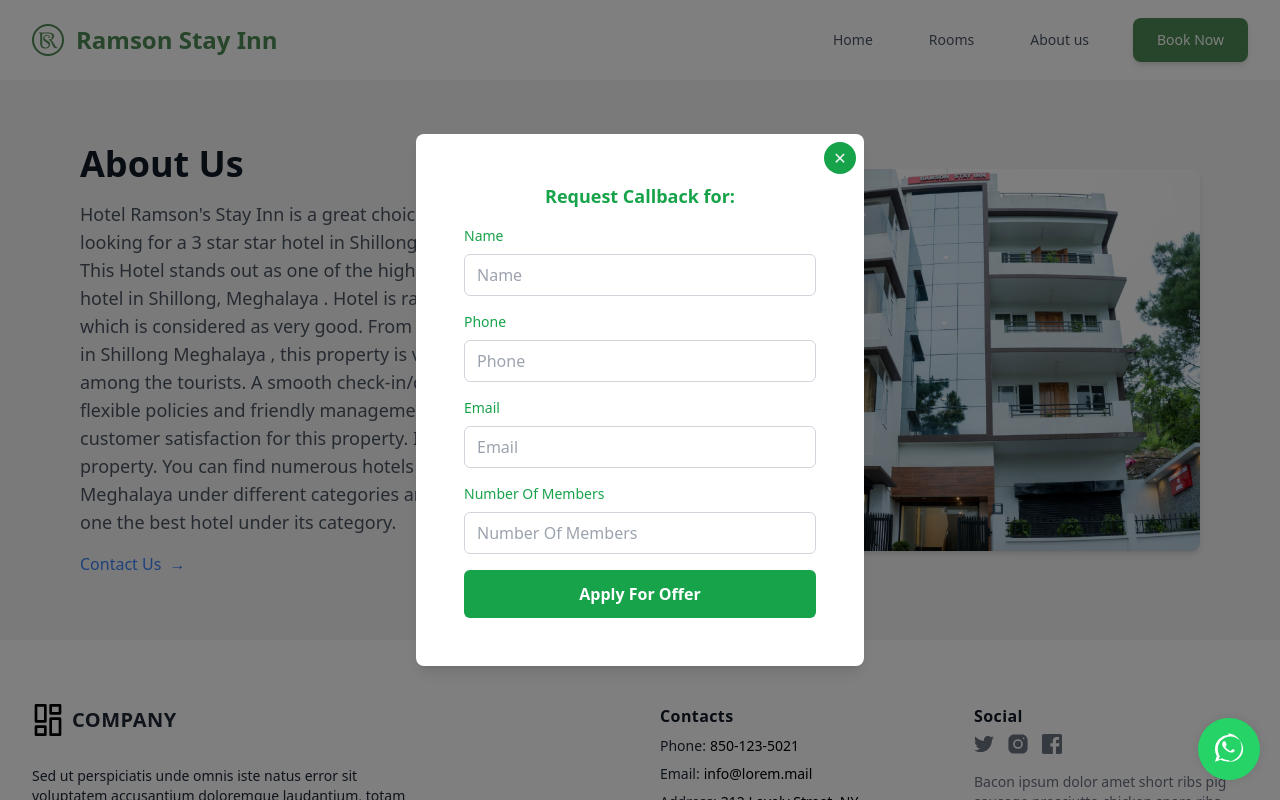
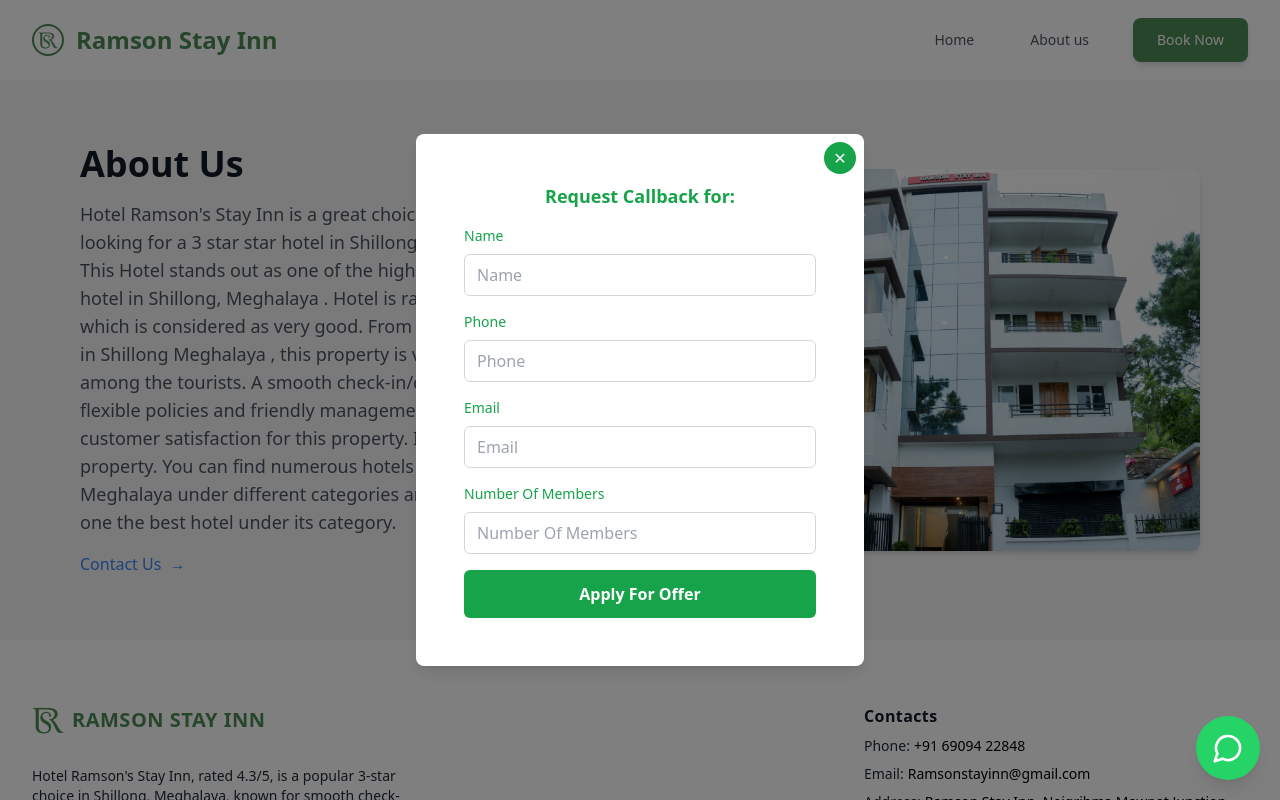
Before and after one commit to jat3in/ramsun-hotel, a React (Vite) app: page /aboutUs in a window 1280 px wide. Shown: the top 800 px of the page. Built offline with nearby package versions, Linux system fonts and the light colour scheme.

Commit message:
update the  footer and other components

```diff
--- a/src/App.jsx
+++ b/src/App.jsx
@@ -61,7 +61,7 @@ function App() {
         <Suspense fallback={<div>Loading...</div>}>
             <Routes>
               <Route path="/" element={<Home />} />
-              <Route path="/AboutUs" element={<AboutUs />} />
+              <Route path="/aboutUs" element={<AboutUs />} />
             </Routes>
           </Suspense>
         </div>
--- a/src/components/ReviewList.jsx
+++ b/src/components/ReviewList.jsx
@@ -7,7 +7,7 @@ const reviews = [
   },
   {
     id: 2,
-    text: "I would like to tell about the le-LOI This is nice property well maintained room superb service and staff prime location in mid City of Udaipur easy going over all nicely experience with this I recommend and must visit.",
+    text: "I would like to tell about the le-LOI This is nice property well maintained room superb service and staff prime location in mid City of Shillong, Meghalaya easy going over all nicely experience with this I recommend and must visit.",
     author: "MahendraV74",
     date: "Nov 25, 2020",
   },
--- a/src/components/RoomList.jsx
+++ b/src/components/RoomList.jsx
@@ -6,14 +6,14 @@ const RoomList = () => {
     {
       image: 'image (9).jpeg',
       title: 'Silver Deluxe Room',
-      description: 'Graciously designed, the Silver Deluxe Rooms at Le ROI, Udaipur offer a luxurious stay to our guests.',
+      description: 'Graciously designed, the Silver Deluxe Rooms at Le ROI, Shillong, Meghalaya offer a luxurious stay to our guests.',
       bedInfo: '1 double bed',
       guestInfo: '2 Guests',
     },
     {
       image: 'image (15).jpeg',
       title: 'Premium Golden Rooms with Balcony',
-      description: 'Spread across 265 sq.ft., these Udaipur Rooms are meticulously crafted and elaborately furnished for a relaxing stay in Udaipur.',
+      description: 'Spread across 265 sq.ft., these Shillong, Meghalaya Rooms are meticulously crafted and elaborately furnished for a relaxing stay in Shillong, Meghalaya.',
       bedInfo: '1 double bed',
       guestInfo: '2 Guests',
     },
--- a/src/components/WhatsAppButton.jsx
+++ b/src/components/WhatsAppButton.jsx
@@ -1,30 +1,15 @@
-import React from 'react';
+import { MessageCircle } from 'lucide-react';
 
 const WhatsAppButton = () => {
   return (
     <a
       href="https://api.whatsapp.com/send?phone=+916909422848&text=Hi,%20I%20am%20looking%20for%20a%20Hotel,%20can%20you%20help%20me?"
-      style={{
-        position: 'fixed',
-        bottom: '20px',
-        right: '20px',
-        backgroundColor: '#25D366', // WhatsApp green color
-        padding: '15px',
-        borderRadius: '50%',
-        cursor: 'pointer',
-        boxShadow: '0px 0px 10px rgba(0, 0, 0, 0.1)',
-        zIndex: 1000, // Ensures the button is on top of other content
-      }}
+      className="fixed bottom-5 right-5 bg-[#25D366] p-4 rounded-full cursor-pointer shadow-lg hover:bg-[#1ea952] transition-colors duration-300 z-50"
+      target="_blank"
+      rel="noopener noreferrer"
+      aria-label="Chat on WhatsApp"
     >
-      <svg
-        xmlns="http://www.w3.org/2000/svg"
-        width="32"
-        height="32"
-        fill="white"
-        viewBox="0 0 24 24"
-      >
-        <path d="M12.001 1.5c-5.799 0-10.5 4.702-10.5 10.5 0 1.852.478 3.665 1.383 5.276l-1.429 4.218 4.336-1.418c1.566.845 3.326 1.288 5.188 1.288 5.798 0 10.5-4.702 10.5-10.5s-4.702-10.5-10.5-10.5zm0 19c-1.713 0-3.374-.444-4.843-1.285l-.347-.192-2.574.842.848-2.495-.198-.356c-.836-1.506-1.286-3.22-1.286-4.957 0-5.243 4.257-9.5 9.5-9.5 5.243 0 9.5 4.257 9.5 9.5 0 5.243-4.257 9.5-9.5 9.5zm4.657-7.385c-.257-.129-1.525-.754-1.76-.839-.236-.085-.41-.129-.584.129s-.671.839-.823 1.011c-.151.171-.301.193-.557.064-.257-.129-1.085-.4-2.067-1.271-.764-.679-1.28-1.517-1.433-1.774-.151-.257-.016-.396.113-.525.116-.115.257-.301.385-.451.129-.151.172-.257.258-.43.086-.172.043-.322-.021-.451-.065-.129-.584-1.408-.8-1.931-.209-.502-.422-.434-.584-.443h-.501c-.151 0-.396.057-.605.28-.208.222-.79.77-.79 1.878 0 1.108.81 2.181.922 2.335.113.151 1.591 2.429 3.859 3.406.541.234.964.373 1.293.479.543.172 1.037.148 1.429.093.436-.064 1.526-.623 1.742-1.223.214-.6.214-1.115.151-1.223-.064-.107-.236-.172-.493-.301z" />
-      </svg>
+      <MessageCircle className="w-8 h-8 text-white" />
     </a>
   );
 };
--- a/src/components/layout/Footer.jsx
+++ b/src/components/layout/Footer.jsx
@@ -1,7 +1,25 @@
+import logo from "../../assets/logo.png";
+
 const Footer = () => {
-  return (
-    <div className="px-4 pt-16 mx-auto sm:max-w-xl md:max-w-full lg:max-w-screen-xl md:px-24 lg:px-8">
-      <div className="grid gap-10 row-gap-6 mb-8 sm:grid-cols-2 lg:grid-cols-4">
+  const year = new Date().getFullYear();
+
+  const hotelInfo = {
+    name: "Ramson Stay Inn",
+    description: [
+      "Hotel Ramson's Stay Inn, rated 4.3/5, is a popular 3-star choice in Shillong, Meghalaya, known for smooth check-ins, friendly management, and couple-friendly policies.",
+      "Highly recommended among tourists, it stands out for its great customer satisfaction and flexible policies.",
+    ],
+  };
+
+  const contactInfo = {
+    phone: "+91 69094 22848",
+    email: "Ramsonstayinn@gmail.com",
+    address:
+      "Ramson Stay Inn, Neigrihms-Mawpat Junction, Lumkhyriem, Itshyrwat, Shillong, Meghalaya 793019",
+    mapLink: "https://maps.app.goo.gl/uVvgMMub9K8HPFvd8",
+  };
+
+  const CompanyLogo = () => (
     <div className="sm:col-span-2">
       <a
         href="/"
@@ -9,126 +27,80 @@ const Footer = () => {
         title="Company"
         className="inline-flex items-center"
       >
-            <svg
-              className="w-8 text-deep-purple-accent-400"
-              viewBox="0 0 24 24"
-              strokeLinejoin="round"
-              strokeWidth="2"
-              strokeLinecap="round"
-              strokeMiterlimit="10"
-              stroke="currentColor"
-              fill="none"
-            >
-              <rect x="3" y="1" width="7" height="12" />
-              <rect x="3" y="17" width="7" height="6" />
-              <rect x="14" y="1" width="7" height="6" />
-              <rect x="14" y="11" width="7" height="12" />
-            </svg>
-            <span className="ml-2 text-xl font-bold tracking-wide text-gray-800 uppercase">
-              Company
+        <img src={logo} alt="" className="size-8" />
+        <span className="ml-2 text-xl font-bold tracking-wide text-primary uppercase">
+          {hotelInfo.name}
         </span>
       </a>
-          <div className="mt-6 lg:max-w-sm">
-            <p className="text-sm text-gray-800">
-              Sed ut perspiciatis unde omnis iste natus error sit voluptatem
-              accusantium doloremque laudantium, totam rem aperiam.
+      <div className="md:mt-6 mt-2 lg:max-w-sm">
+        {hotelInfo.description.map((text, index) => (
+          <p
+            key={index}
+            className={`${index > 0 ? "mt-4" : ""} text-sm text-gray-800`}
+          >
+            {text}
           </p>
-            <p className="mt-4 text-sm text-gray-800">
-              Eaque ipsa quae ab illo inventore veritatis et quasi architecto
-              beatae vitae dicta sunt explicabo.
-            </p>
+        ))}
       </div>
     </div>
-        <div className="space-y-2 text-sm">
+  );
+
+  const ContactSection = () => (
+    <div className="space-y-2 text-sm max-w-sm">
       <p className="text-base font-bold tracking-wide text-gray-900">
         Contacts
       </p>
       <div className="flex">
         <p className="mr-1 text-gray-800">Phone:</p>
         <a
-              href="tel:850-123-5021"
-              aria-label="Our phone"
-              title="Our phone"
+          href={`tel:${contactInfo.phone}`}
+          aria-label="Call us"
+          title="Call us"
           className="transition-colors duration-300 text-deep-purple-accent-400 hover:text-deep-purple-800"
         >
-              850-123-5021
+          {contactInfo.phone}
         </a>
       </div>
       <div className="flex">
         <p className="mr-1 text-gray-800">Email:</p>
         <a
-              href="mailto:info@lorem.mail"
+          href={`mailto:${contactInfo.email}`}
           aria-label="Our email"
           title="Our email"
           className="transition-colors duration-300 text-deep-purple-accent-400 hover:text-deep-purple-800"
         >
-              info@lorem.mail
+          {contactInfo.email}
         </a>
       </div>
       <div className="flex">
         <p className="mr-1 text-gray-800">Address:</p>
         <a
-              href="https://www.google.com/maps"
+          href={contactInfo.mapLink}
           target="_blank"
           rel="noopener noreferrer"
           aria-label="Our address"
           title="Our address"
           className="transition-colors duration-300 text-deep-purple-accent-400 hover:text-deep-purple-800"
         >
-              312 Lovely Street, NY
+          {contactInfo.address}
         </a>
       </div>
     </div>
-        <div>
-          <span className="text-base font-bold tracking-wide text-gray-900">
-            Social
-          </span>
-          <div className="flex items-center mt-1 space-x-3">
-            <a
-              href="/"
-              className="text-gray-500 transition-colors duration-300 hover:text-deep-purple-accent-400"
-            >
-              <svg viewBox="0 0 24 24" fill="currentColor" className="h-5">
-                <path d="M24,4.6c-0.9,0.4-1.8,0.7-2.8,0.8c1-0.6,1.8-1.6,2.2-2.7c-1,0.6-2,1-3.1,1.2c-0.9-1-2.2-1.6-3.6-1.6 c-2.7,0-4.9,2.2-4.9,4.9c0,0.4,0,0.8,0.1,1.1C7.7,8.1,4.1,6.1,1.7,3.1C1.2,3.9,1,4.7,1,5.6c0,1.7,0.9,3.2,2.2,4.1 C2.4,9.7,1.6,9.5,1,9.1c0,0,0,0,0,0.1c0,2.4,1.7,4.4,3.9,4.8c-0.4,0.1-0.8,0.2-1.3,0.2c-0.3,0-0.6,0-0.9-0.1c0.6,2,2.4,3.4,4.6,3.4 c-1.7,1.3-3.8,2.1-6.1,2.1c-0.4,0-0.8,0-1.2-0.1c2.2,1.4,4.8,2.2,7.5,2.2c9.1,0,14-7.5,14-14c0-0.2,0-0.4,0-0.6 C22.5,6.4,23.3,5.5,24,4.6z" />
-              </svg>
-            </a>
-            <a
-              href="/"
-              className="text-gray-500 transition-colors duration-300 hover:text-deep-purple-accent-400"
-            >
-              <svg viewBox="0 0 30 30" fill="currentColor" className="h-6">
-                <circle cx="15" cy="15" r="4" />
-                <path d="M19.999,3h-10C6.14,3,3,6.141,3,10.001v10C3,23.86,6.141,27,10.001,27h10C23.86,27,27,23.859,27,19.999v-10   C27,6.14,23.859,3,19.999,3z M15,21c-3.309,0-6-2.691-6-6s2.691-6,6-6s6,2.691,6,6S18.309,21,15,21z M22,9c-0.552,0-1-0.448-1-1   c0-0.552,0.448-1,1-1s1,0.448,1,1C23,8.552,22.552,9,22,9z" />
-              </svg>
-            </a>
-            <a
-              href="/"
-              className="text-gray-500 transition-colors duration-300 hover:text-deep-purple-accent-400"
-            >
-              <svg viewBox="0 0 24 24" fill="currentColor" className="h-5">
-                <path d="M22,0H2C0.895,0,0,0.895,0,2v20c0,1.105,0.895,2,2,2h11v-9h-3v-4h3V8.413c0-3.1,1.893-4.788,4.659-4.788 c1.325,0,2.463,0.099,2.795,0.143v3.24l-1.918,0.001c-1.504,0-1.795,0.715-1.795,1.763V11h4.44l-1,4h-3.44v9H22c1.105,0,2-0.895,2-2 V2C24,0.895,23.105,0,22,0z" />
-              </svg>
-            </a>
+  );
+
+  return (
+    <div className="px-4 pt-16 mx-auto sm:max-w-xl md:max-w-full lg:max-w-screen-xl md:px-24 lg:px-8">
+      <div className="flex  w-full justify-between md:flex-row flex-col gap-4">
+        <CompanyLogo />
+        <ContactSection />
       </div>
-          <p className="mt-4 text-sm text-gray-500">
-            Bacon ipsum dolor amet short ribs pig sausage prosciutto chicken
-            spare ribs salami.
-          </p>
-        </div>
-      </div>
+
       <div className="flex flex-col-reverse justify-between pt-5 pb-10 border-t lg:flex-row">
         <p className="text-sm text-gray-600">
-          © Copyright 2020 Lorem Inc. All rights reserved.
+          © Copyright {year} {hotelInfo.name}. All rights reserved.
         </p>
         <ul className="flex flex-col mb-3 space-y-2 lg:mb-0 sm:space-y-0 sm:space-x-5 sm:flex-row">
-          <li>
-            <a
-              href="/"
-              className="text-sm text-gray-600 transition-colors duration-300 hover:text-deep-purple-accent-400"
-            >
-              F.A.Q
-            </a>
-          </li>
+          <li></li>
           <li>
             <a
               href="/"
--- a/src/components/layout/Navbar.jsx
+++ b/src/components/layout/Navbar.jsx
@@ -5,8 +5,7 @@ const Navbar = () => {
 
   const menuItems = [
     { title: "Home", href: "/" },
-    { title: "Rooms", href: "/" },
-    { title: "About us", href: "/AboutUs" },
+    { title: "About us", href: "/aboutUs" },
   ];
 
   return (
@@ -16,9 +15,12 @@ const Navbar = () => {
           {/* Logo */}
           <div className="flex-shrink-0">
             <a href="/" className="flex items-center space-x-3">
-            <div className="h-8 w-8 rounded-full border-2 border-primary p-1">             <img src={logo} alt="Logo"  />
-            </div>
-              <span className="text-2xl font-bold text-primary">Ramson Stay Inn</span>
+              <div className="h-8 w-8 rounded-full border-2 border-primary p-1">
+                <img src={logo} alt="Logo" />
+              </div>
+              <span className="text-2xl font-bold text-primary">
+                Ramson Stay Inn
+              </span>
             </a>
           </div>
 
@@ -28,7 +30,7 @@ const Navbar = () => {
               <a
                 key={index}
                 href={item.href}
-                className="text-gray-600 hover:text-purple-600 px-3 py-2 rounded-md text-sm font-medium transition-colors duration-300"
+                className="text-gray-600 hover:text-primary px-3 py-2 rounded-md text-sm font-medium transition-colors duration-300"
               >
                 {item.title}
               </a>
```
Lines whose indentation alone changed are shown as unchanged.
